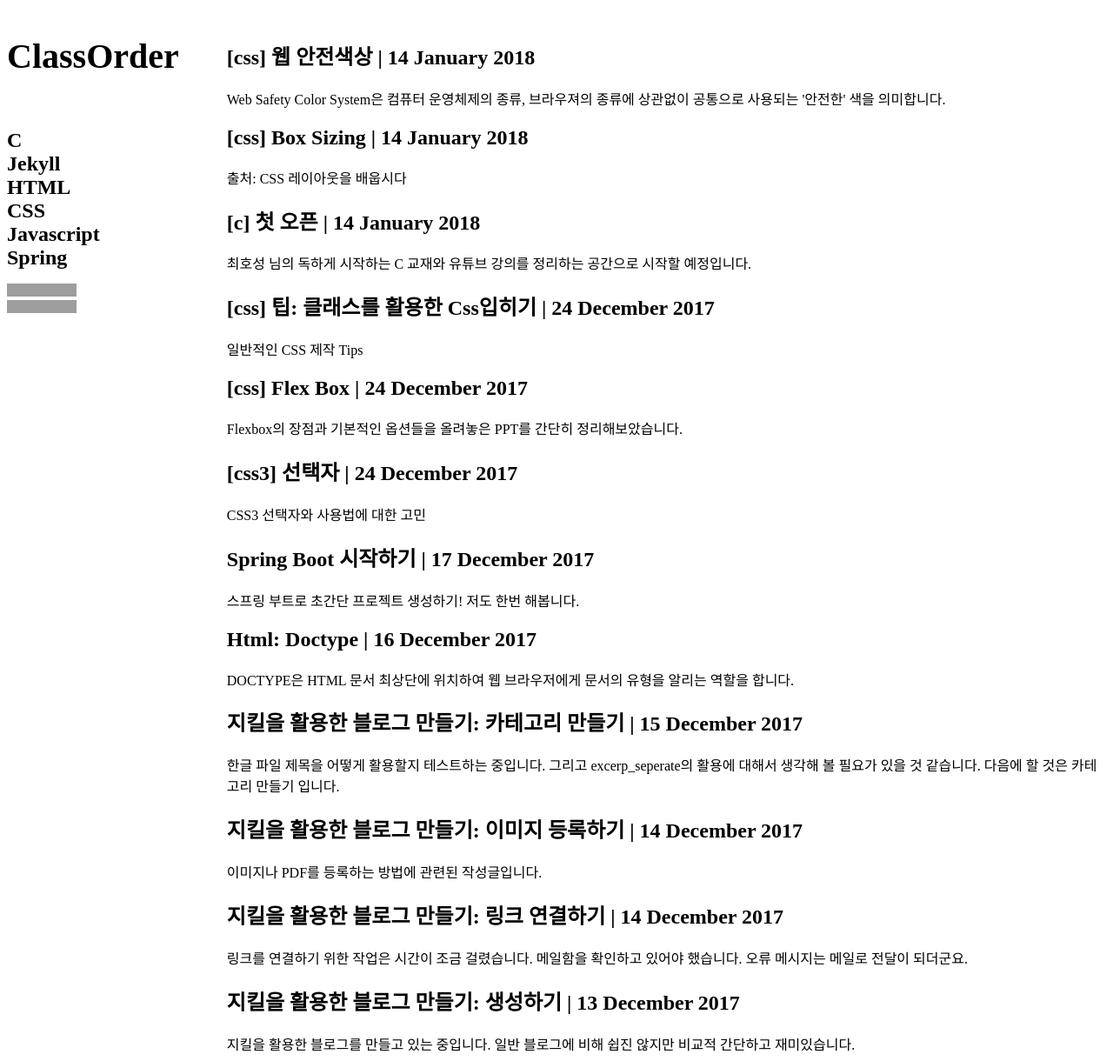
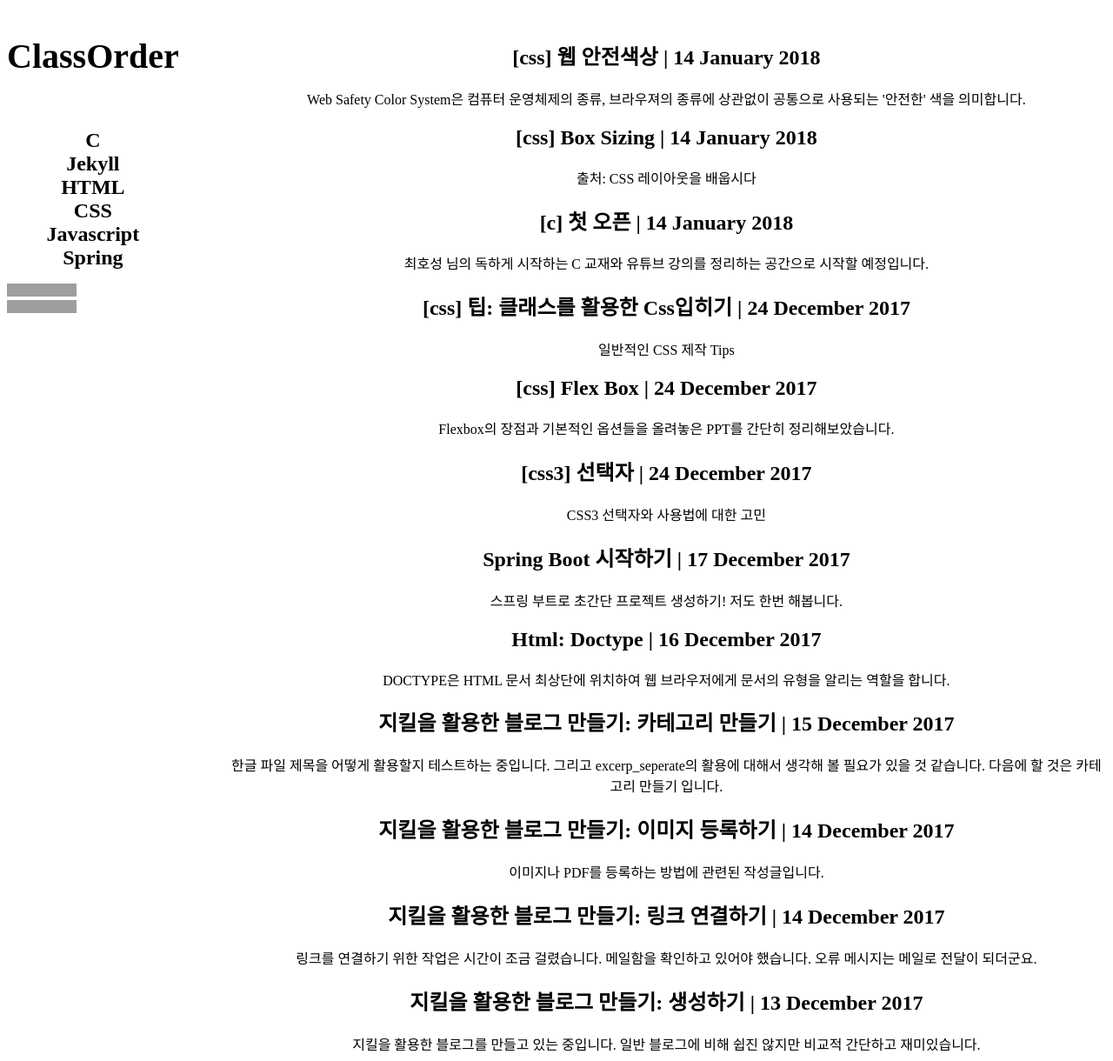
Before and after one commit to ProjectTavern/deprecated-winterguard.github.io, a Jekyll site: the page built from index.html, in a window 1280 px wide and 1220 px high. Shown: the whole window at 87% size. Built offline with Jekyll 4.4.1, drawn with Linux system fonts in a browser that asks for light colours; nearby versions of some CDN libraries; the list of posts is cut into pages by our own code; grey boxes are pictures that could not be loaded.

Commit message:
Update head.html

```diff
--- a/_includes/head.html
+++ b/_includes/head.html
@@ -21,7 +21,7 @@
   <meta http-equiv="refresh" content="300">
   <meta name="author" content="Emrys">
   <style>
-    ul{list-style:none;display:inline}
+    ul{list-style:none;display:inline;text-align:center}
     a{color:black;text-decoration:none;position:relative}
     a:link,a:visited{color:Black;cursor:auto}
     a:link:active,a:visited:active{color:Black}
```
